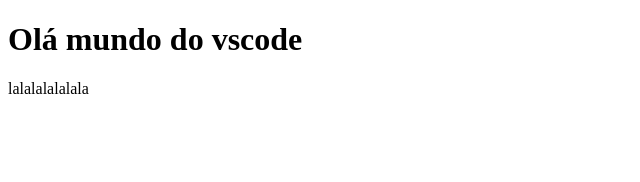
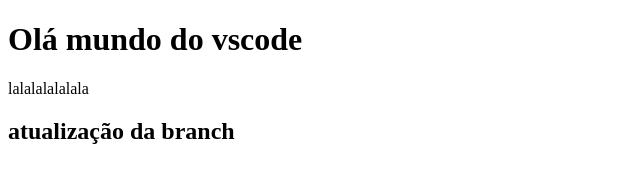
Before and after one commit to thiago-bertoncin/teste-vscode-3, a plain HTML site: page index.html in a window 1280 px wide. Shown: the whole page, without its empty margins (0-640 px from the left). Drawn offline with Linux system fonts and the light colour scheme.

Commit message:
Att nova branch

```diff
--- a/index.html
+++ b/index.html
@@ -9,5 +9,7 @@
 <body>
     <h1>Olá mundo do vscode</h1>
     <p>lalalalalalala</p>
+
+    <h2>atualização da branch <feature2 class="0"></feature2></h2>
 </body>
 </html>
```
